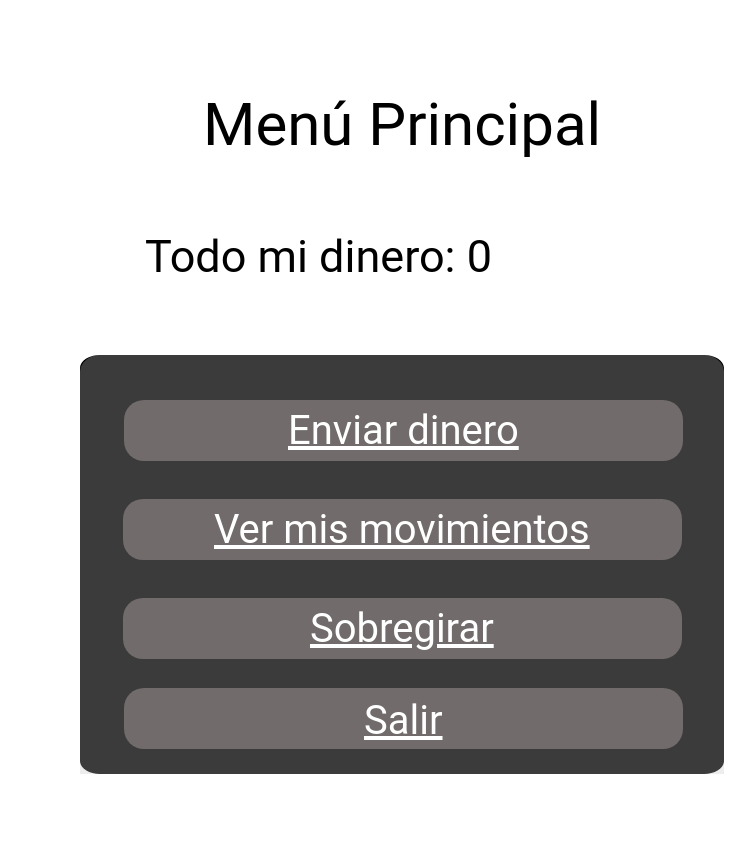
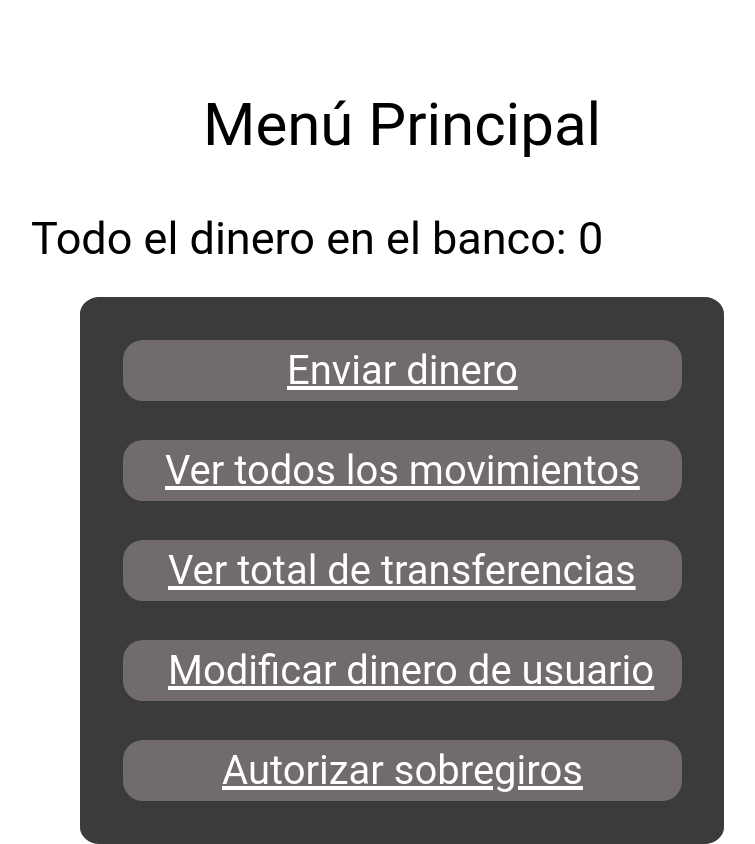
Before and after one commit to juancho20sp/MiBanko, a React (Create React App) app in the folder front/: page /home in a window 1280 px wide. Shown: the whole page, without its empty margins (354-1109 px from the left). Before the commit the page ends 800 px from the top, so only its background shows below. Built offline with nearby package versions, Linux system fonts and the light colour scheme; no server answers.

Commit message:
Test menu Admin

```diff
--- a/front/src/pages/home/index.js
+++ b/front/src/pages/home/index.js
@@ -6,7 +6,8 @@ const Home = () => {
     const [currentUser,setCurrentUser] = useState(JSON.parse(localStorage.getItem('user')));
     return (
        <div>
-           { currentUser && currentUser.rol=="ADMIN"?<MenuAdmin/>:<MenuUsuario/>}
+            {/* { currentUser && currentUser.rol=="ADMIN"?<MenuAdmin/>:<MenuUsuario />} */}
+           { currentUser && currentUser.rol=="ADMIN"?<MenuUsuario/>:<MenuAdmin />}
        </div>
     )
 }
```
